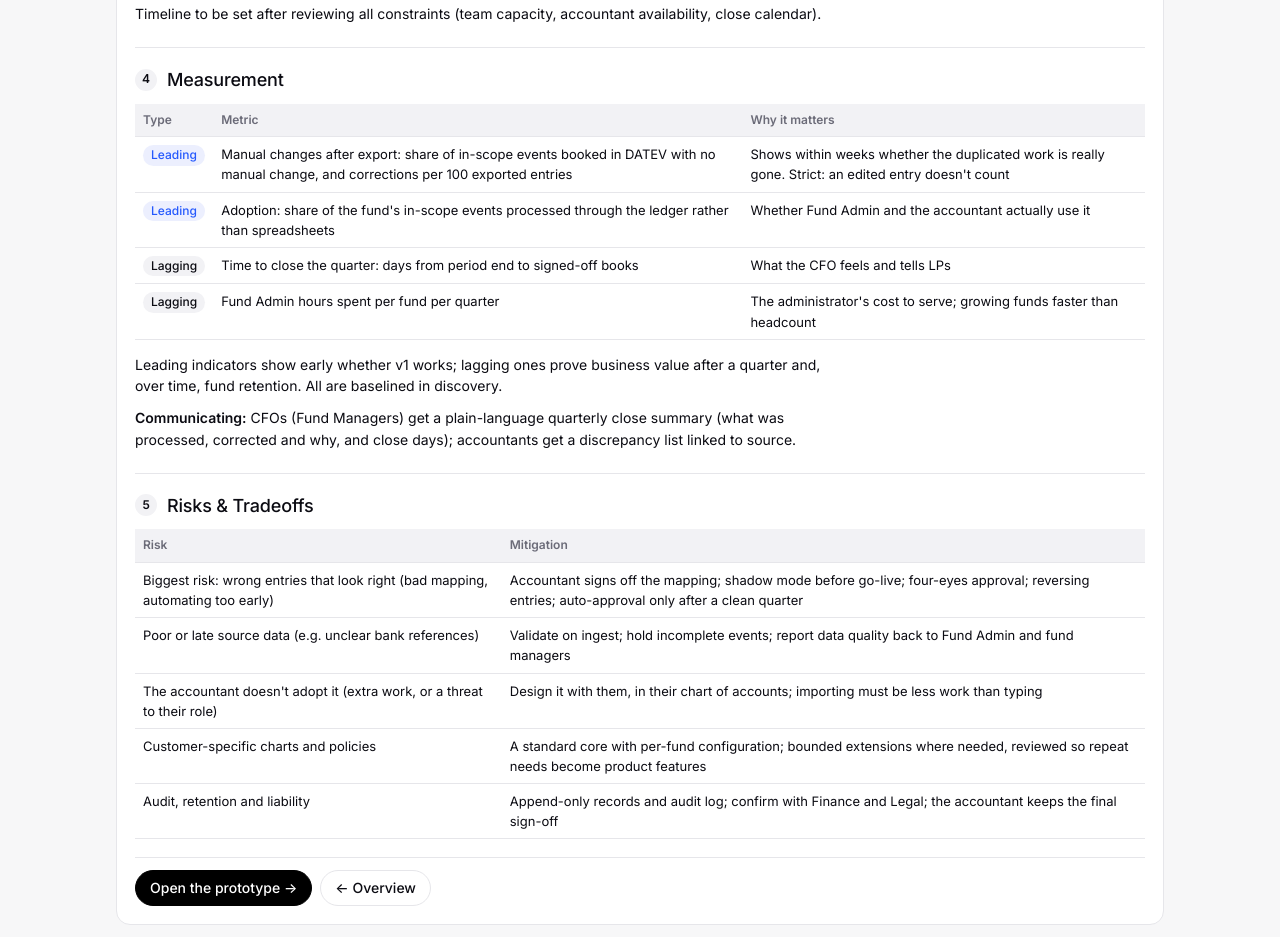
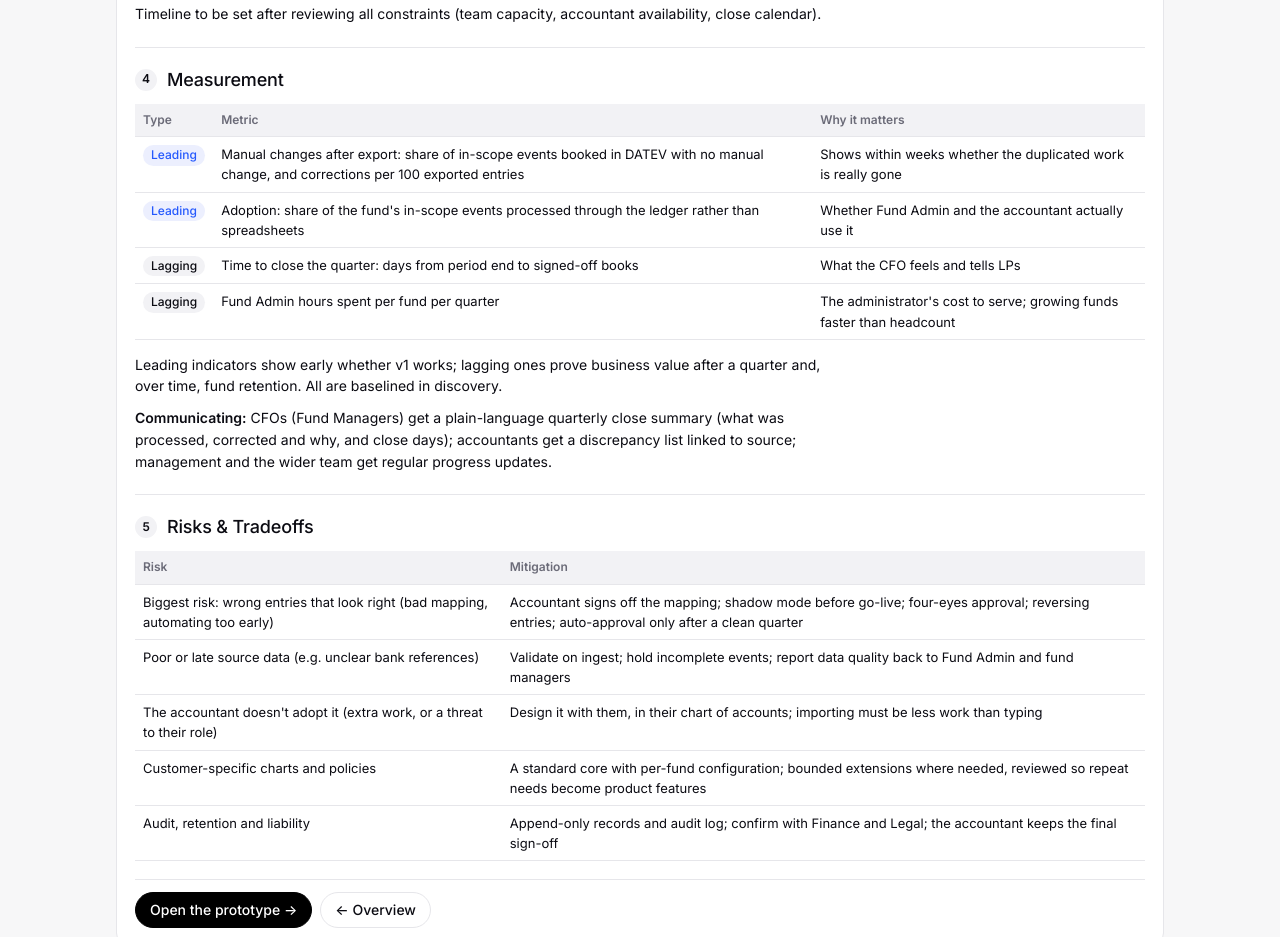
Before and after one commit to hashir107/shadow-ledger-mvp, a plain HTML site: page submission.html in a window 1280 px wide. Shown: the part 5637-6574 px from the top of the page. Drawn offline with Linux system fonts and the light colour scheme.

Commit message:
Trim measurement note and add management updates
Co-Authored-By: Claude Opus 5.5 <noreply@anthropic.com>
Claude-Session: https://claude.ai/code/session_01ELY2WSD1hFA5qSy6MsPQwP

```diff
--- a/submission.html
+++ b/submission.html
@@ -252,7 +252,7 @@
           <table>
             <thead><tr><th>Type</th><th>Metric</th><th>Why it matters</th></tr></thead>
             <tbody>
-              <tr><td><span class="tag lead-i">Leading</span></td><td>Manual changes after export: share of in-scope events booked in DATEV with no manual change, and corrections per 100 exported entries</td><td>Shows within weeks whether the duplicated work is really gone. Strict: an edited entry doesn't count</td></tr>
+              <tr><td><span class="tag lead-i">Leading</span></td><td>Manual changes after export: share of in-scope events booked in DATEV with no manual change, and corrections per 100 exported entries</td><td>Shows within weeks whether the duplicated work is really gone</td></tr>
               <tr><td><span class="tag lead-i">Leading</span></td><td>Adoption: share of the fund's in-scope events processed through the ledger rather than spreadsheets</td><td>Whether Fund Admin and the accountant actually use it</td></tr>
               <tr><td><span class="tag lag-i">Lagging</span></td><td>Time to close the quarter: days from period end to signed-off books</td><td>What the CFO feels and tells LPs</td></tr>
               <tr><td><span class="tag lag-i">Lagging</span></td><td>Fund Admin hours spent per fund per quarter</td><td>The administrator's cost to serve; growing funds faster than headcount</td></tr>
@@ -260,7 +260,7 @@
           </table>
         </div>
         <p>Leading indicators show early whether v1 works; lagging ones prove business value after a quarter and, over time, fund retention. All are baselined in discovery.</p>
-        <p><b>Communicating:</b> CFOs (Fund Managers) get a plain-language quarterly close summary (what was processed, corrected and why, and close days); accountants get a discrepancy list linked to source.</p>
+        <p><b>Communicating:</b> CFOs (Fund Managers) get a plain-language quarterly close summary (what was processed, corrected and why, and close days); accountants get a discrepancy list linked to source; management and the wider team get regular progress updates.</p>
       </section>
 
       <!-- SECTION: 5. Risks & Tradeoffs -->
```
